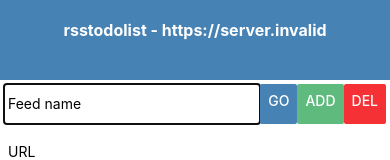
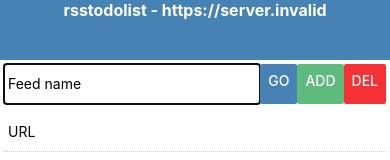
Before and after one commit to paulgreg/rsstodolist-react-native, a React Native app: screen / in a window 390 px wide. Shown: the top 160 px of the page. Built offline with nearby package versions, Linux system fonts and the light colour scheme; no server answers.

Commit message:
Remove banner causing a too big margin

```diff
--- a/App.js
+++ b/App.js
@@ -116,7 +116,6 @@ export default class App extends React.Component {
   render() {
     return (
       <View style={styles.container}>
-        <Text style={{ ...styles.text, height: 20, backgroundColor: 'steelblue'}}></Text>
         <Text style={{ ...styles.text, height: 60, fontWeight: 'bold', color: 'white', fontSize: 16, backgroundColor: 'steelblue'}}>rsstodolist - {config.server}</Text>
         <View style={{ ...styles.row }}>
           <TextInput
```
